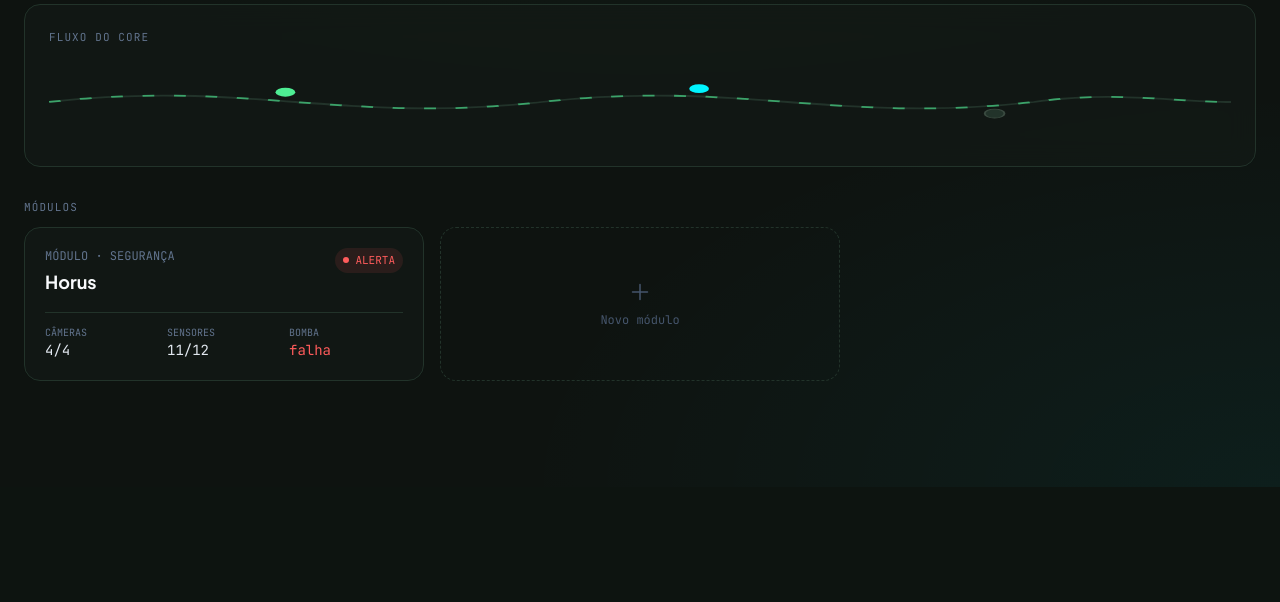
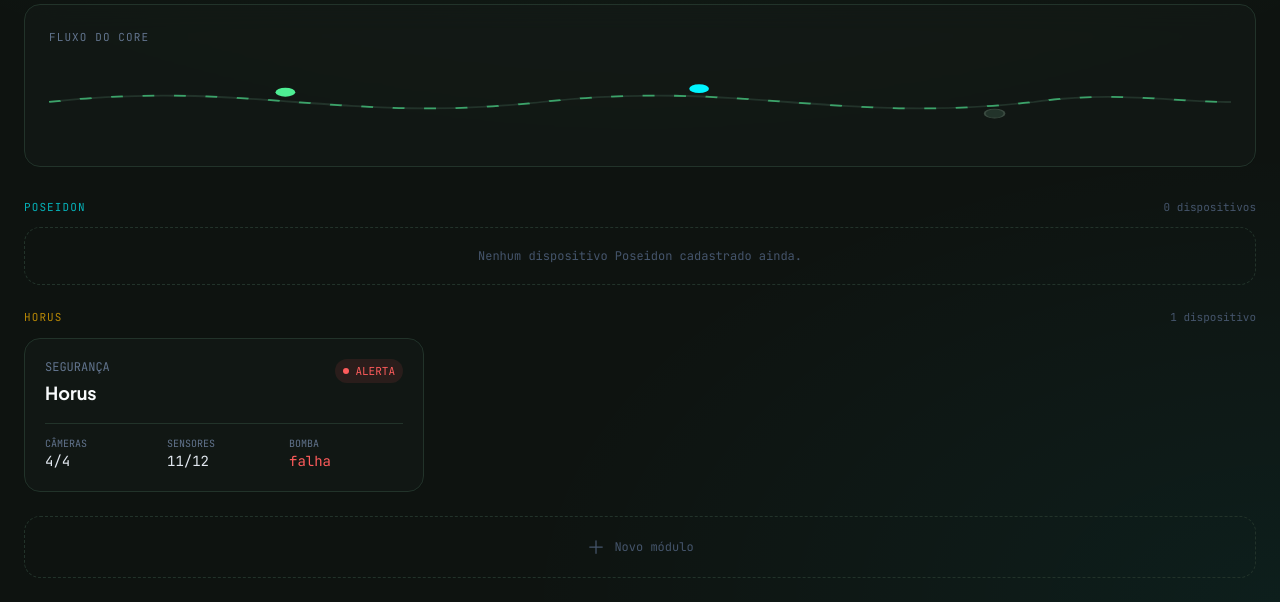
Before and after one commit to MaatheusF/Aether, a Symfony app: template aether-web/templates/home/index.html.twig in a window 1280 px wide. Shown: the part 313-915 px from the top of the page. Before the commit the page ends 694 px from the top, so only its background shows below. Run offline with Twig, Linux system fonts and the light colour scheme; the template is opened without the code that fills it, so the values that code supplies are empty; some libraries are stand-ins or nearby versions.

Commit message:
Fix(WEB): Ajusta a exibição dos dispositivos no Dashboard principal por modulo

```diff
--- a/aether-web/public/js/services/api_status.js
+++ b/aether-web/public/js/services/api_status.js
@@ -1,3 +1,7 @@
+/* Elementos do DOM que exibe o status do Core */
+const dot_status = document.getElementById("core-status-dot");
+const label_status = document.getElementById("core-status-label");
+
 /* Função que consulta o status do Core */
 async function getCoreStatus() {
     try {
@@ -17,8 +21,6 @@ async function getCoreStatus() {
 
 /* Função que atualiza a exibição status do Core no Front */
 function setCoreStatus(status) {
-    const dot_status = document.getElementById("core-status-dot");
-    const label_status = document.getElementById("core-status-label");
 
     if(status.status === "UP") {
         dot_status.classList.remove("bg-aether-critico");
--- a/aether-web/templates/home/index.html.twig
+++ b/aether-web/templates/home/index.html.twig
@@ -80,19 +80,27 @@
             </svg>
         </div>
 
-        {# --------------------- Grid de módulos ativos --------------------- #}
+        {# --------------------- Módulos, um bloco por módulo --------------------- #}
+        {# Cada módulo é uma seção própria, não um grid único misturando tudo —
+           com mais de um módulo tendo vários dispositivos, um grid só vira
+           ilegível rápido (sem pista visual de qual card é de qual módulo).
+           Ver DesignSystem.md §3.3/§3.6. #}
+        <div class="flex flex-col gap-6">
+
+            {# ---- Seção: Poseidon ---- #}
             <div>
-            <p class="text-[11px] font-mono uppercase tracking-widest text-slate-500 mb-3">Módulos</p>
+                <div class="flex items-center justify-between mb-3">
+                    <p class="text-[11px] font-mono uppercase tracking-widest text-aether-agua/70">Poseidon</p>
+                    <p class="text-[11px] font-mono text-slate-600">{{ dispositivos_poseidon|length }} dispositivo{{ dispositivos_poseidon|length != 1 ? 's' : '' }}</p>
+                </div>
                 <div class="grid grid-cols-1 sm:grid-cols-2 xl:grid-cols-3 gap-4">
-
-                {# ---- Cards do módulo Poseidon — um por dispositivo (ESP32) acoplado ---- #}
                     {% for d in dispositivos_poseidon %}
                         <a href="{{ path('app_modulo_poseidon_dispositivo', { slug: d.slug }) }}"
                            class="group rounded-2xl glass-surface p-5 flex flex-col gap-4 hover:shadow-glow-agua hover:border-aether-agua/30 transition-all duration-300">
                             <div class="flex items-start justify-between">
                                 <div>
                                     <p class="text-xs font-mono text-slate-500 mb-1">
-                                    POSEIDON · {{ d.tipo == 'paludario' ? 'PALUDÁRIO' : 'AQUÁRIO' }}
+                                        {{ d.tipo == 'paludario' ? 'PALUDÁRIO' : 'AQUÁRIO' }}
                                     </p>
                                     <h2 class="text-lg font-bold text-slate-50">{{ d.nome }}</h2>
                                 </div>
@@ -119,14 +127,28 @@
                                 </div>
                             </div>
                         </a>
+                    {% else %}
+                        <div class="rounded-2xl border border-dashed border-aether-border p-5 flex items-center justify-center text-center text-xs font-mono text-slate-600 sm:col-span-2 xl:col-span-3">
+                            Nenhum dispositivo Poseidon cadastrado ainda.
+                        </div>
                     {% endfor %}
+                </div>
+            </div>
 
-                {# ---- Card do módulo: Horus ---- #}
+            {# ---- Seção: Horus ---- #}
+            {# Ainda mock — sem HorusDeviceProvider por enquanto. Quando existir,
+               segue exatamente o mesmo padrão da seção Poseidon acima. #}
+            <div>
+                <div class="flex items-center justify-between mb-3">
+                    <p class="text-[11px] font-mono uppercase tracking-widest text-aether-ambar/70">Horus</p>
+                    <p class="text-[11px] font-mono text-slate-600">1 dispositivo</p>
+                </div>
+                <div class="grid grid-cols-1 sm:grid-cols-2 xl:grid-cols-3 gap-4">
                     <a href="#"
                        class="group rounded-2xl glass-surface p-5 flex flex-col gap-4 hover:shadow-glow-broto hover:border-aether-broto/30 transition-all duration-300">
                         <div class="flex items-start justify-between">
                             <div>
-                            <p class="text-xs font-mono text-slate-500 mb-1">MÓDULO · SEGURANÇA</p>
+                                <p class="text-xs font-mono text-slate-500 mb-1">SEGURANÇA</p>
                                 <h2 class="text-lg font-bold text-slate-50">Horus</h2>
                             </div>
                             <span class="flex items-center gap-1.5 text-[11px] font-mono px-2 py-1 rounded-full bg-aether-critico/10 text-aether-critico">
@@ -149,16 +171,17 @@
                             </div>
                         </div>
                     </a>
+                </div>
+            </div>
 
-                {# ---- Card placeholder para próximos módulos ---- #}
-                <div class="rounded-2xl border border-dashed border-aether-border p-5 flex flex-col items-center justify-center text-center gap-2 text-slate-600">
-                    <svg xmlns="http://www.w3.org/2000/svg" viewBox="0 0 24 24" fill="none" stroke="currentColor" stroke-width="1.5" class="w-6 h-6">
+            {# ---- Novo módulo ---- #}
+            <div class="rounded-2xl border border-dashed border-aether-border p-5 flex items-center justify-center gap-2 text-slate-600">
+                <svg xmlns="http://www.w3.org/2000/svg" viewBox="0 0 24 24" fill="none" stroke="currentColor" stroke-width="1.5" class="w-5 h-5">
                     <path stroke-linecap="round" stroke-linejoin="round" d="M12 4.5v15m7.5-7.5h-15" />
                 </svg>
                 <p class="text-xs font-mono">Novo módulo</p>
             </div>
         </div>
     </div>
-    </div>
 
 {% endblock %}
```
Also changed, not shown: aether-web/public/build/app.css. Lines whose indentation alone changed are shown as unchanged.
